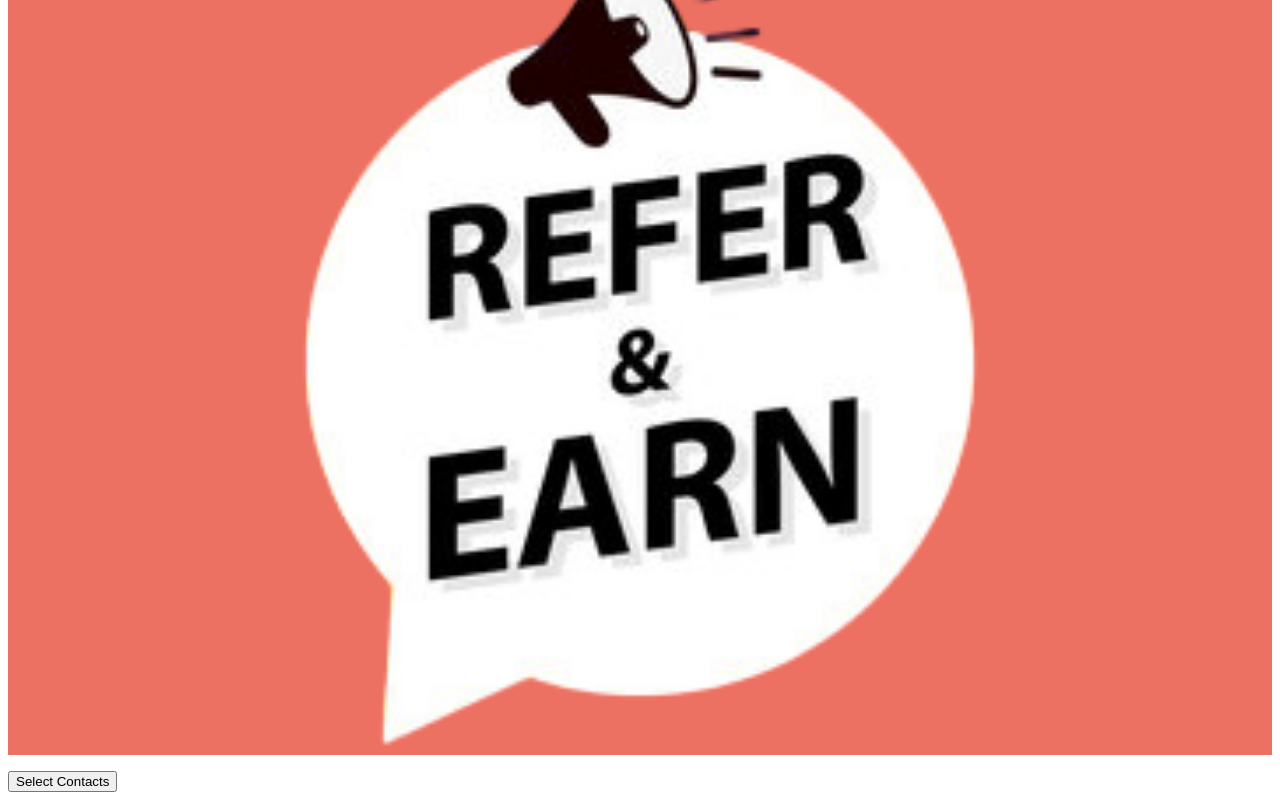
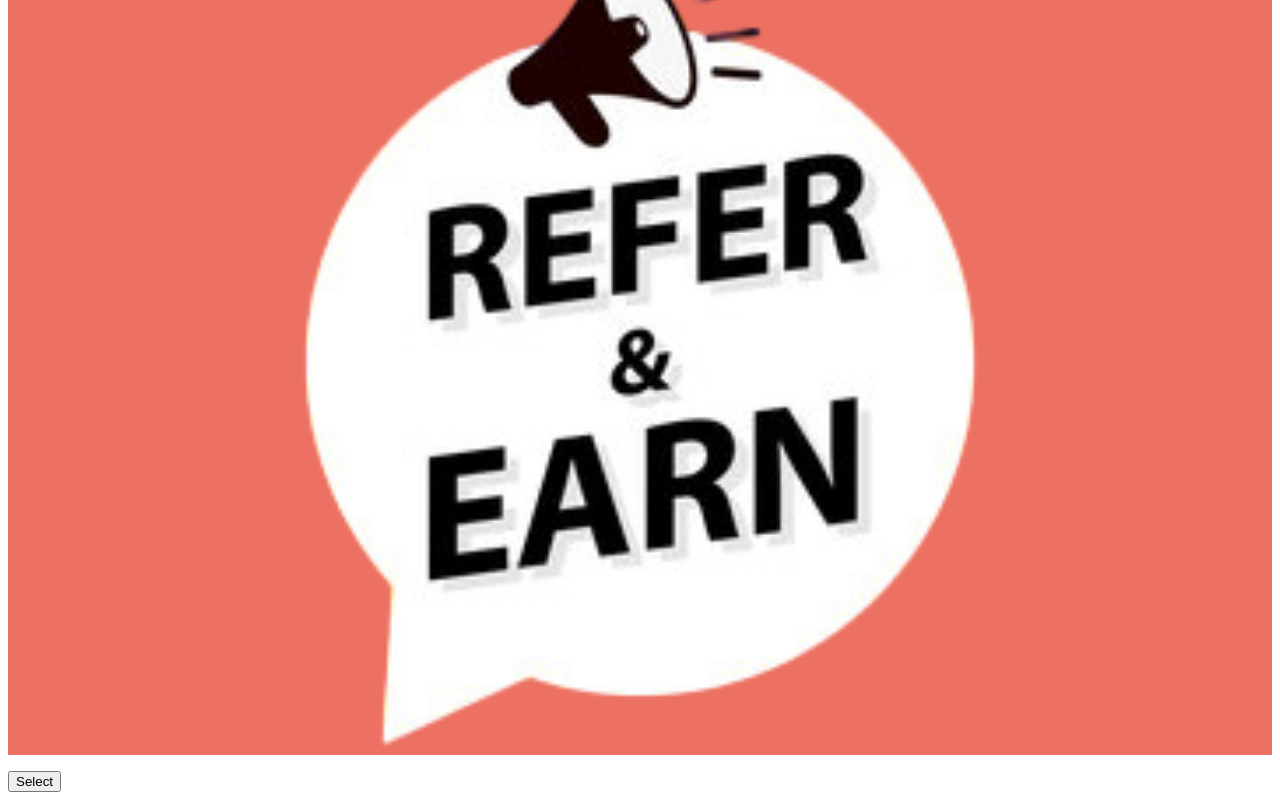
Before and after one commit to dharshinipalani/refer-earn-pwa, a React (Create React App) app: page / in a window 1280 px wide. Shown: the part 174-974 px from the top of the page. Built offline with nearby package versions, Linux system fonts and the light colour scheme.

Commit message:
checking

```diff
--- a/src/ContactPicker.tsx
+++ b/src/ContactPicker.tsx
@@ -27,7 +27,7 @@ const ContactPicker: React.FC = () => {
   return (
     <div>
       <button onClick={handleSelectContacts} disabled={loading}>
-        {loading ? "Loading..." : "Select Contacts"}
+        {loading ? "Loading..." : "Select"}
       </button>
       {contacts.length > 0 && (
         <ul>
@@ -35,7 +35,7 @@ const ContactPicker: React.FC = () => {
             <li key={index}>
               <div>
                 <strong>
-                  {contact.name ? contact.name.join(", ") : "No Name"}
+                  {contact.name ? contact.name : "No Name"}
                 </strong>
                 <div>{contact.tel ? contact.tel[0] : "No Phone"}</div>
                 <div>{contact.icon}</div>
```
